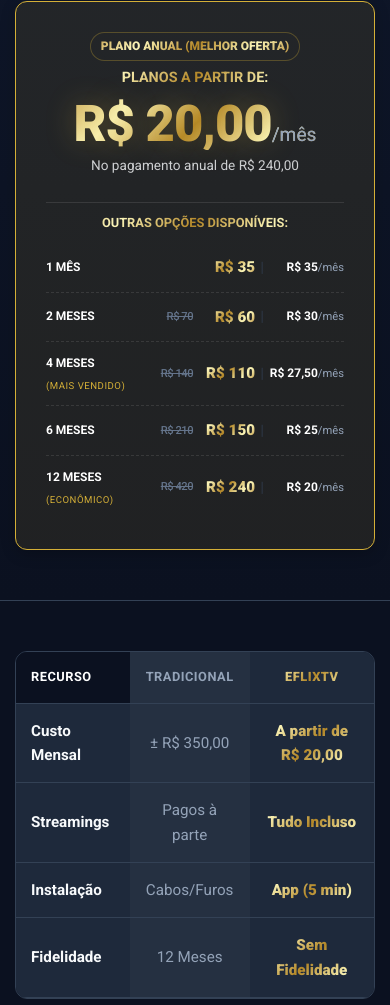
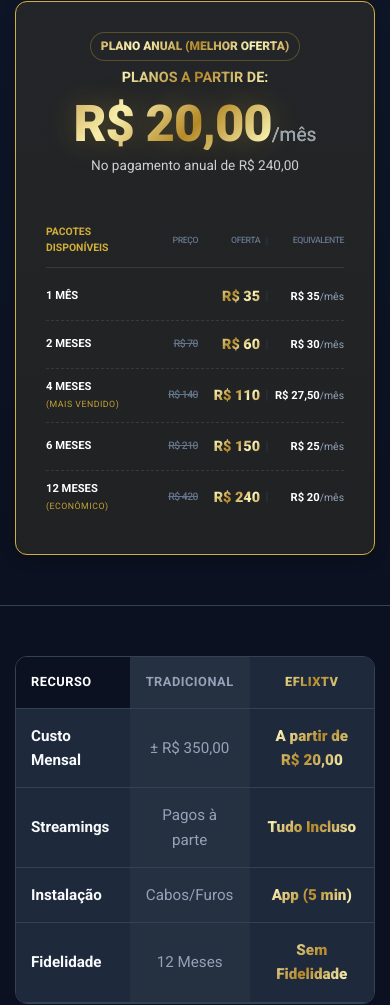
Before and after one commit to EronVasconcelos/eflixtv, a plain HTML site: page index.html in a window 390 px wide. Shown: the part 3620-4625 px from the top of the page. Drawn offline with Linux system fonts and the light colour scheme; no server answers.

Commit message:
Update index.html

```diff
--- a/index.html
+++ b/index.html
@@ -38,6 +38,9 @@
 
             --action-gradient: linear-gradient(135deg, #10b981 0%, #059669 100%);
             --action-shadow: rgba(16, 185, 129, 0.3);
+
+            /* Cor dos títulos das colunas (Cinza Escuro da imagem) */
+            --header-gray: #64748b;
         }
 
         * { margin: 0; padding: 0; box-sizing: border-box; }
@@ -118,7 +121,7 @@
         .audience-item i { font-size: 1.8rem; background: var(--gold-gradient); -webkit-background-clip: text; -webkit-text-fill-color: transparent; margin-right: 15px; }
         .audience-item p { font-size: 0.95rem; font-weight: 500; color: #fff; margin: 0; }
 
-        /* --- LAYOUT DE PREÇOS (CARD PRINCIPAL) --- */
+        /* --- LAYOUT DE PREÇOS --- */
         .solution-section {
             background: linear-gradient(180deg, var(--bg-dark) 0%, #0b1120 100%);
             border-top: 1px solid var(--border-color);
@@ -154,12 +157,11 @@
 
         /* --- LISTA DE PREÇOS (GRID SYSTEM) --- */
         .pricing-list {
-            margin-top: 25px;
-            border-top: 1px solid rgba(255,255,255,0.1);
-            padding-top: 10px;
+            margin-top: 35px;
+            padding-top: 0;
         }
 
-        /* CONFIGURAÇÃO DO GRID */
+        /* CONFIGURAÇÃO DO GRID - USADO TANTO PARA O CABEÇALHO QUANTO PARA AS LINHAS */
         .pricing-row {
             display: grid;
             align-items: center;
@@ -169,25 +171,53 @@
         .pricing-row:last-child { border-bottom: none; }
 
         /* LAYOUT DESKTOP (Padrão) */
-        /* Colunas: Nome (auto) | Total (70px) | Promo (85px) | Div (20px) | Equiv (105px) */
+        /* Colunas: Nome(1fr) | Total(70px) | Promo(85px) | Div(20px) | Equiv(105px) */
         .pricing-row {
             grid-template-columns: 1fr 70px 85px 20px 105px;
         }
 
-        /* Estilos das Células */
+        /* --- ESTILOS DO CABEÇALHO DA TABELA --- */
+        .header-row {
+            border-bottom: 1px solid rgba(255,255,255,0.1); /* Linha sólida para separar títulos */
+            padding-bottom: 10px;
+            margin-bottom: 5px;
+        }
+
+        .ph-title {
+            color: var(--gold-base);
+            font-weight: 700;
+            font-size: 0.85rem;
+            text-transform: uppercase;
+            text-align: left;
+        }
+
+        .ph-label {
+            color: var(--header-gray);
+            font-size: 0.75rem;
+            font-weight: 500;
+            text-transform: uppercase;
+            text-align: right;
+            white-space: nowrap;
+        }
+        /* Centraliza o pipe do header se necessário, ou alinha a direita */
+        .ph-div { text-align: center; color: var(--border-color); font-size: 0.7rem; }
+
+
+        /* --- ESTILOS DAS CÉLULAS DE DADOS --- */
         .p-name {
             text-align: left; color: #fff; font-weight: 700; text-transform: uppercase; font-size: 0.9rem;
-            white-space: nowrap; /* Impede quebra de linha no nome */
-            display: flex; align-items: center; gap: 5px; /* Para o selo */
+            white-space: nowrap;
+            display: flex; align-items: center; gap: 5px;
         }
 
-        /* Novo estilo para o mini-selo */
+        /* Mini Badges (Estilo Imagem: parênteses, dourado, pequeno) */
         .plan-badge-mini {
-            font-size: 0.65rem; /* Fonte bem pequena */
+            font-size: 0.65rem;
             color: var(--gold-base); /* Cor dourada */
-            font-weight: 400; /* Sem negrito */
+            font-weight: 400;
             letter-spacing: 0.5px;
             text-transform: uppercase;
+            opacity: 0.9;
         }
 
         .p-total {
@@ -241,22 +271,28 @@
             .price-display { font-size: 13vw; }
             .features-grid { grid-template-columns: 1fr; }
 
-            /* --- CORREÇÃO DO ALINHAMENTO DE PREÇOS NO MOBILE --- */
+            /* --- GRID MOBILE --- */
             .pricing-row {
-                /* Redefine o Grid para tamanhos menores, mas MANTENDO as colunas */
-                /* Nome (restante) | Total (45px) | Promo (60px) | Div (10px) | Equiv (75px) */
-                grid-template-columns: 1fr 45px 60px 10px 75px;
+                /* Grid compacto para manter tudo na mesma linha */
+                /* Nome | Total(40px) | Promo(60px) | Div(10px) | Equiv(70px) */
+                grid-template-columns: 1fr 40px 60px 10px 70px;
                 gap: 2px;
             }
 
-            /* Reduz fontes para caber na linha sem quebrar */
-            .p-name { font-size: 0.75rem; flex-wrap: wrap; /* Permite que o selo quebre se necessário */ }
-            .plan-badge-mini { font-size: 0.6rem; } /* Selo ainda menor no mobile */
-            .p-total { font-size: 0.7rem; letter-spacing: -0.5px; }
-            .p-promo { font-size: 0.95rem; }
-            .p-divider { font-size: 0.9rem; }
-            .p-equiv { font-size: 0.7rem; }
-            .p-equiv span { font-size: 0.75rem; }
+            /* Ajustes de Fonte para não quebrar linha */
+            .p-name { font-size: 0.7rem; flex-wrap: wrap; line-height: 1.1; }
+            .plan-badge-mini { font-size: 0.55rem; display: block; width: 100%; margin-top: 2px; } /* Badge vai para linha de baixo do nome se apertar */
+
+            .p-total { font-size: 0.65rem; letter-spacing: -0.5px; }
+            .p-promo { font-size: 0.9rem; }
+            .p-divider { font-size: 0.8rem; }
+            .p-equiv { font-size: 0.65rem; }
+            .p-equiv span { font-size: 0.7rem; }
+
+            /* Ajuste dos Títulos no Mobile */
+            .ph-title { font-size: 0.65rem; }
+            .ph-label { font-size: 0.55rem; letter-spacing: -0.5px; }
+            .ph-div { font-size: 0.6rem; }
         }
     </style>
 </head>
@@ -443,7 +479,14 @@
                 <p style="font-size: 0.85rem; opacity: 0.8; margin-bottom: 20px;">No pagamento anual de R$ 240,00</p>
 
                 <div class="pricing-list">
-                    <p class="text-gold" style="font-size: 0.8rem; margin-bottom: 10px; text-transform: uppercase;">Outras opções disponíveis:</p>
+
+                    <div class="pricing-row header-row">
+                        <div class="ph-title">PACOTES DISPONÍVEIS</div>
+                        <div class="ph-label">PREÇO</div>
+                        <div class="ph-label">OFERTA</div>
+                        <div class="ph-div">|</div>
+                        <div class="ph-label">EQUIVALENTE</div>
+                    </div>
 
                     <div class="pricing-row">
                         <div class="p-name">1 Mês</div>
@@ -533,7 +576,7 @@
             </div>
 
             <div class="card" style="margin-top: 30px; text-align: center; border-color: var(--gold-base); padding: 40px 20px;">
-                <h3 style="color: #fff; font-size: 1.5rem;">🔥TESTE DE 3 HORAS GRÁTIS🔥</h3>
+                <h3 style="color: #fff; font-size: 1.5rem;">🔥 TESTE DE 3 HORAS GRÁTIS 🔥</h3>
                 <p style="color: var(--text-secondary); margin: 15px 0 25px 0; font-size: 1rem;">
                     Não cobramos nada adiantado. Liberamos o sinal, você testa a qualidade na sua TV e só assina se gostar.
                 </p>
```
